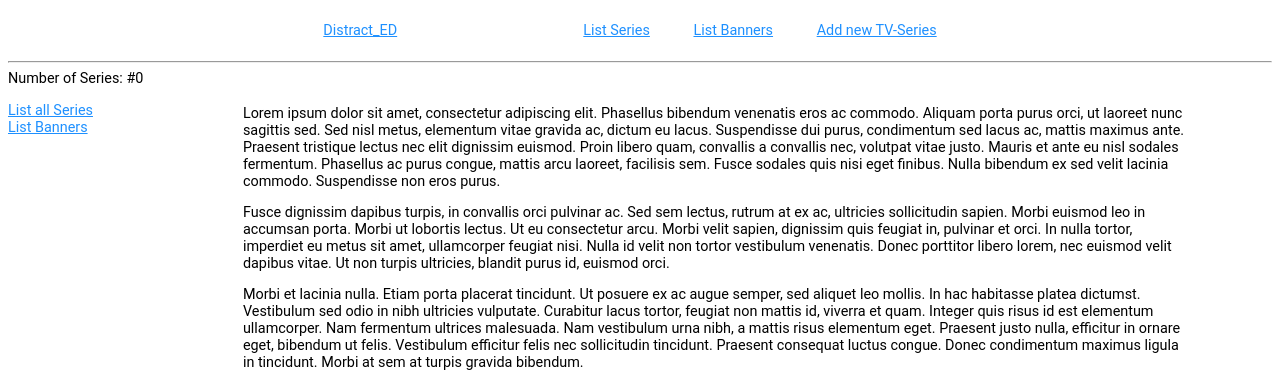
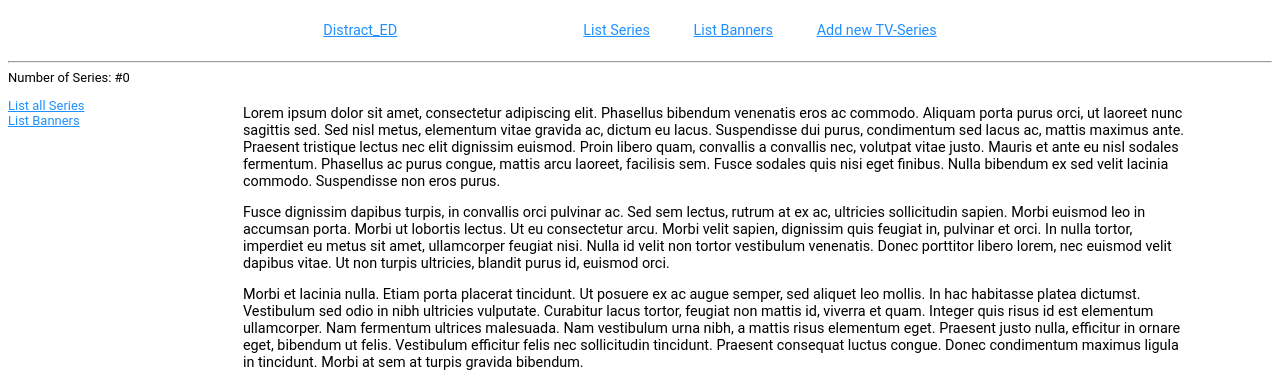
Before and after one commit to kalliknuddel/db_distracted, a Django app: page /distracted/ in a window 1280 px wide. Shown: the top 374 px of the page. Run offline with Django 3.2, Linux system fonts and the light colour scheme; data that the repository does not hold is empty.

Commit message:
[css] changed font size to 0.9em

```diff
--- a/distracted/static/distracted/style.css
+++ b/distracted/static/distracted/style.css
@@ -63,6 +63,7 @@ td {
 .navigation {
     float:      left;
     width:      17%;
+    font-size:  0.9em;
 }
 .navigation ol li {
     margin:     2px;
```
